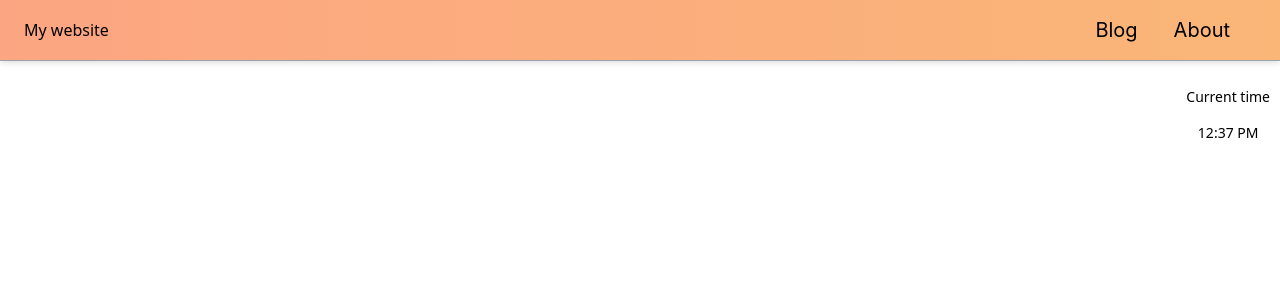
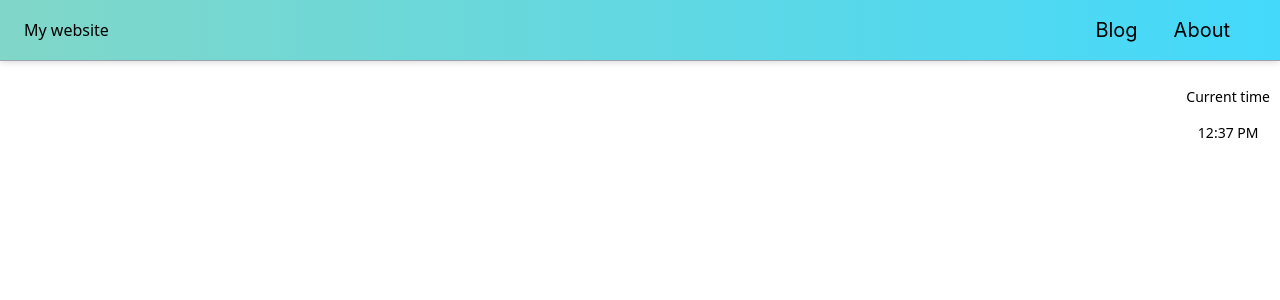
Before and after one commit to yechuan51/MyWebsiteV2, a Next.js app in the folder website/: page / in a window 1280 px wide. Shown: the top 300 px of the page. Built offline with nearby package versions, Linux system fonts and the light colour scheme.

Commit message:
Slightly updated navbar background. (#12)

```diff
--- a/website/src/components/main_nav_bar/navBar.module.css
+++ b/website/src/components/main_nav_bar/navBar.module.css
@@ -1,7 +1,7 @@
 .navbar {
-  background: linear-gradient(to right, #fda085, #f6d365, #fda085);
+  background: linear-gradient(to right, #fda085, #f6d365, #3fd9ff);
   background-size: 600% 100%;
-  animation: gradient 6s ease-in-out infinite;
+  animation: gradient 12s ease-in-out infinite;
   box-shadow: 0 0 0.5rem rgba(0, 0, 0, 0.2);
 }
 
```
